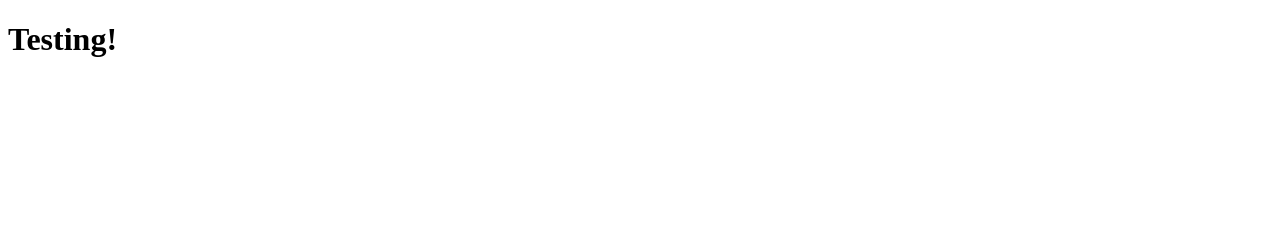
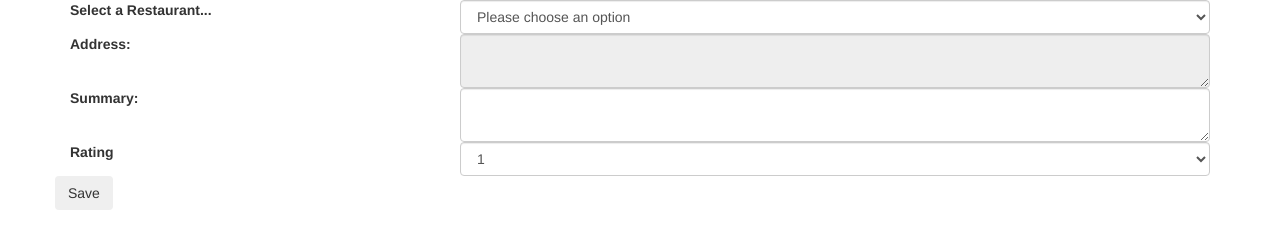
Before and after one commit to johnpaulsmith87/Lab9, a plain HTML site: page Lab9/wwwroot/index.html in a window 1280 px wide. Drawn offline with nearby package versions, Linux system fonts and the light colour scheme.

Commit message:
updates... god i hate front-end work

```diff
--- a/Lab9/wwwroot/index.html
+++ b/Lab9/wwwroot/index.html
@@ -2,9 +2,53 @@
 <html>
 <head>
     <meta charset="utf-8" />
+    <!-- Latest compiled and minified CSS -->
+    <link rel="stylesheet" href="https://maxcdn.bootstrapcdn.com/bootstrap/3.3.7/css/bootstrap.min.css" integrity="sha384-BVYiiSIFeK1dGmJRAkycuHAHRg32OmUcww7on3RYdg4Va+PmSTsz/K68vbdEjh4u" crossorigin="anonymous">
+
+    <!-- Optional theme -->
+    <link rel="stylesheet" href="https://maxcdn.bootstrapcdn.com/bootstrap/3.3.7/css/bootstrap-theme.min.css" integrity="sha384-rHyoN1iRsVXV4nD0JutlnGaslCJuC7uwjduW9SVrLvRYooPp2bWYgmgJQIXwl/Sp" crossorigin="anonymous">
+
+
     <title></title>
 </head>
 <body>
-    <h1>Testing!</h1>
+    <div class="container">
+        <div class="row">
+            <div class="col-6 col-md-4"><label>Select a Restaurant...</label></div>
+            <div class="col col-md-8">
+                <select id="drpRestaurant" class="form-control">
+                    <option value="-1">Please choose an option</option>
+                </select>
+            </div>
+        </div>
+        <div class="row">
+            <div class="col-6 col-md-4"><label>Address:</label></div>
+            <div class="col col-md-8"><textarea id="txtAddress" class="form-control" readonly></textarea></div>
+        </div>
+        <div class="row">
+            <div class="col-6 col-md-4"><label>Summary:</label></div>
+            <div class="col col-md-8"><textarea id="txtSummary" class="form-control"></textarea></div>
+        </div>
+        <div class="row">
+            <div class="col-6 col-md-4"><label>Rating</label></div>
+            <div class="col col-md-8">
+                <select id="drpRating" class="form-control">
+                    <option value="1">1</option>
+                    <option value="2">2</option>
+                    <option value="3">3</option>
+                    <option value="4">4</option>
+                    <option value="5">5</option>
+                </select>
+            </div>
+        </div>
+        <div class="row">
+            <div class="col">
+                <button type="button" id="btnSave" class="btn">Save</button>
+            </div>
+        </div>
+    </div>
+    <!-- Latest compiled and minified JavaScript -->
+    <script src="https://ajax.googleapis.com/ajax/libs/jquery/3.2.1/jquery.min.js"></script>
+    <script src="https://maxcdn.bootstrapcdn.com/bootstrap/3.3.7/js/bootstrap.min.js" integrity="sha384-Tc5IQib027qvyjSMfHjOMaLkfuWVxZxUPnCJA7l2mCWNIpG9mGCD8wGNIcPD7Txa" crossorigin="anonymous"></script>
 </body>
 </html>
```
Also changed, not shown: 2 other files.
